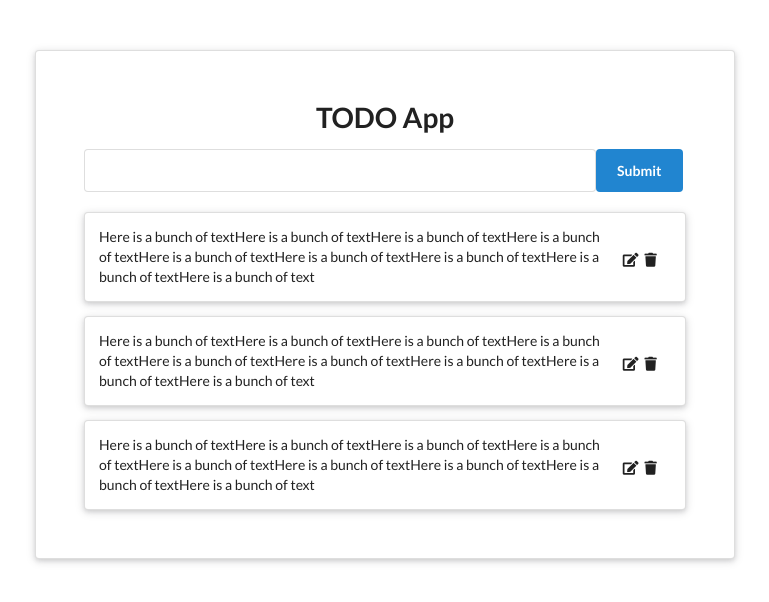
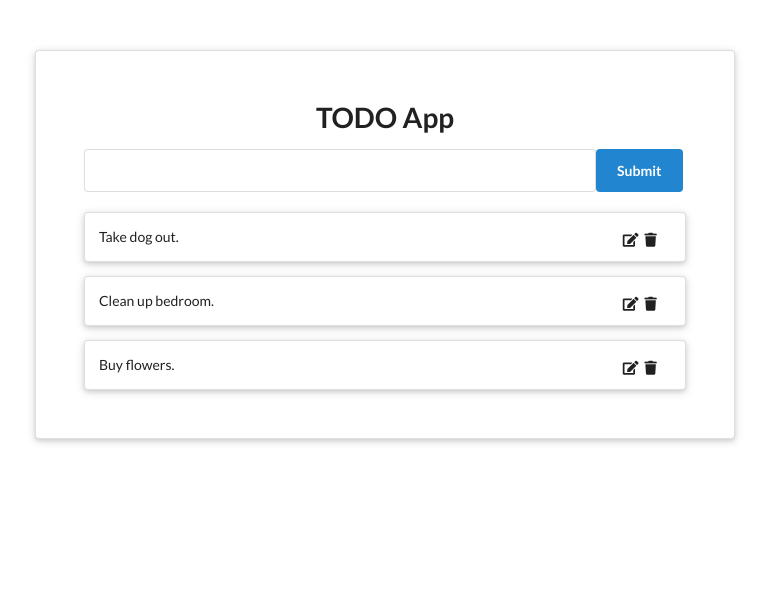
Before and after one commit to JackG102/react_todo, a React (Create React App) app: page / in a window 1280 px wide. Shown: the top 602 px of the page, without its empty margins (255-1024 px from the left). Built offline with nearby package versions, Linux system fonts and the light colour scheme.

Commit message:
Passed Message state down to Note Components

```diff
--- a/src/App.js
+++ b/src/App.js
@@ -1,8 +1,14 @@
-import React from 'react';
+import React, { useState } from 'react';
 import NoteForm from './components/NoteForm';
 import NoteList from './components/NoteList';
 
 const App = () => {
+  const [messages, setMessages] = useState([
+    'Take dog out.',
+    'Clean up bedroom.',
+    'Buy flowers.'
+  ]);
+
   return(
     <div
       className="ui raised very padded text container segment"
@@ -10,7 +16,7 @@ const App = () => {
     >
       <h1>TODO App</h1>
       <NoteForm />
-      <NoteList />
+      <NoteList messages={messages} />
     </div>
   );
 }
--- a/src/components/Note.js
+++ b/src/components/Note.js
@@ -1,10 +1,10 @@
 import React from 'react';
 import './Note.css';
 
-const Note = () => {
+const Note = ({message}) => {
   return(
     <div className="note-container ui raised segment">
-      <p>Here is a bunch of textHere is a bunch of textHere is a bunch of textHere is a bunch of textHere is a bunch of textHere is a bunch of textHere is a bunch of textHere is a bunch of textHere is a bunch of text</p>
+      <p>{message}</p>
       <div className="note-icon-container">
         <i className="edit icon"></i>
         <i className="trash icon"></i>
--- a/src/components/NoteList.js
+++ b/src/components/NoteList.js
@@ -1,12 +1,17 @@
 import React from 'react';
 import Note from './Note';
 
-const NoteList = () => {
+
+const NoteList = ({messages}) => {
+  console.log(messages);
+
+  const renderNotes = messages.map((message)=> {
+    return <Note key={message} message={message} />;
+  });
+
   return(
-    <div style={{marginTop: '20px'}}>
-      <Note />
-      <Note />
-      <Note />
+    <div style={{marginTop: '20px', width: '100%'}}>
+      {renderNotes}
     </div>
   );
 }
```
